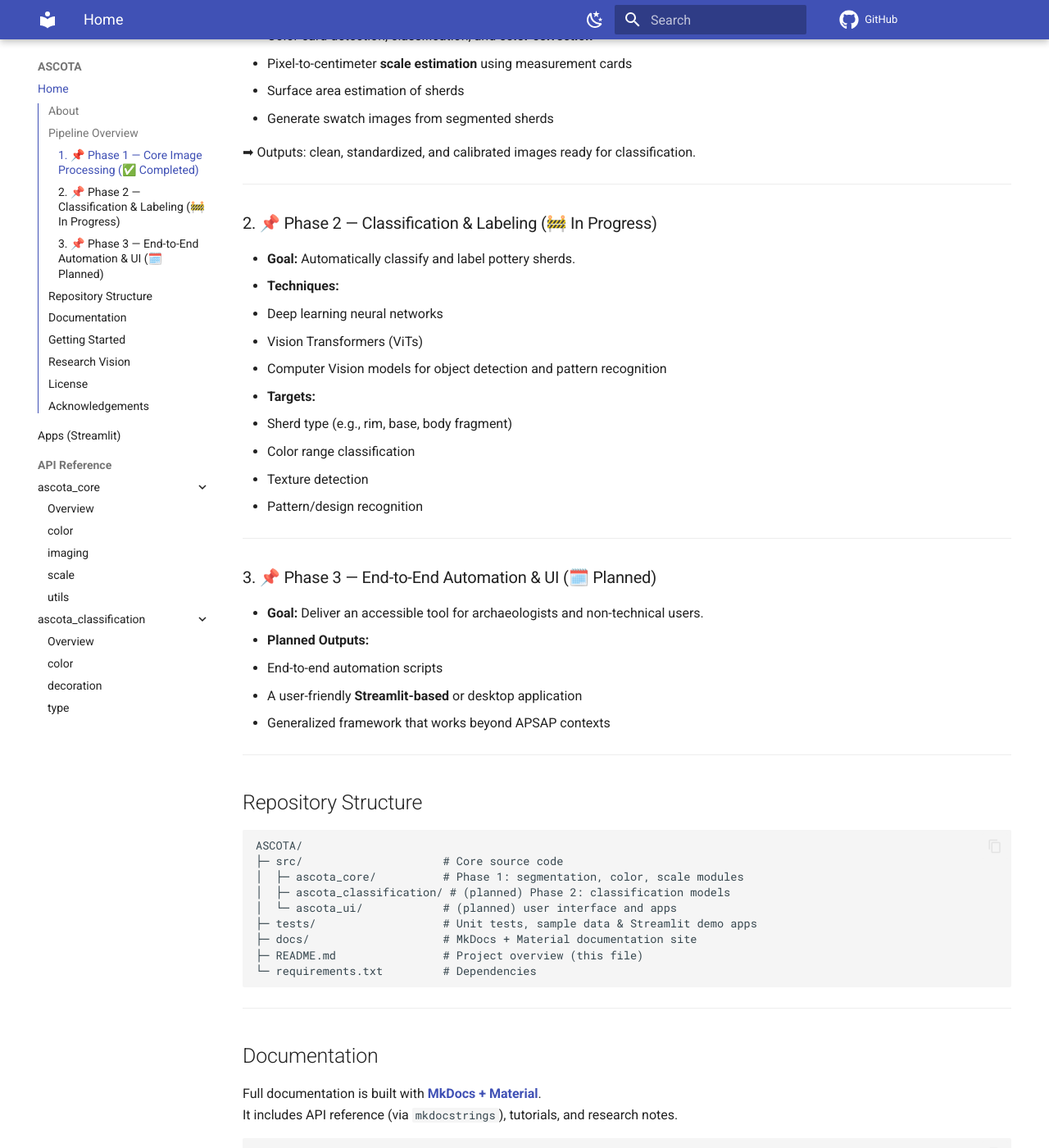
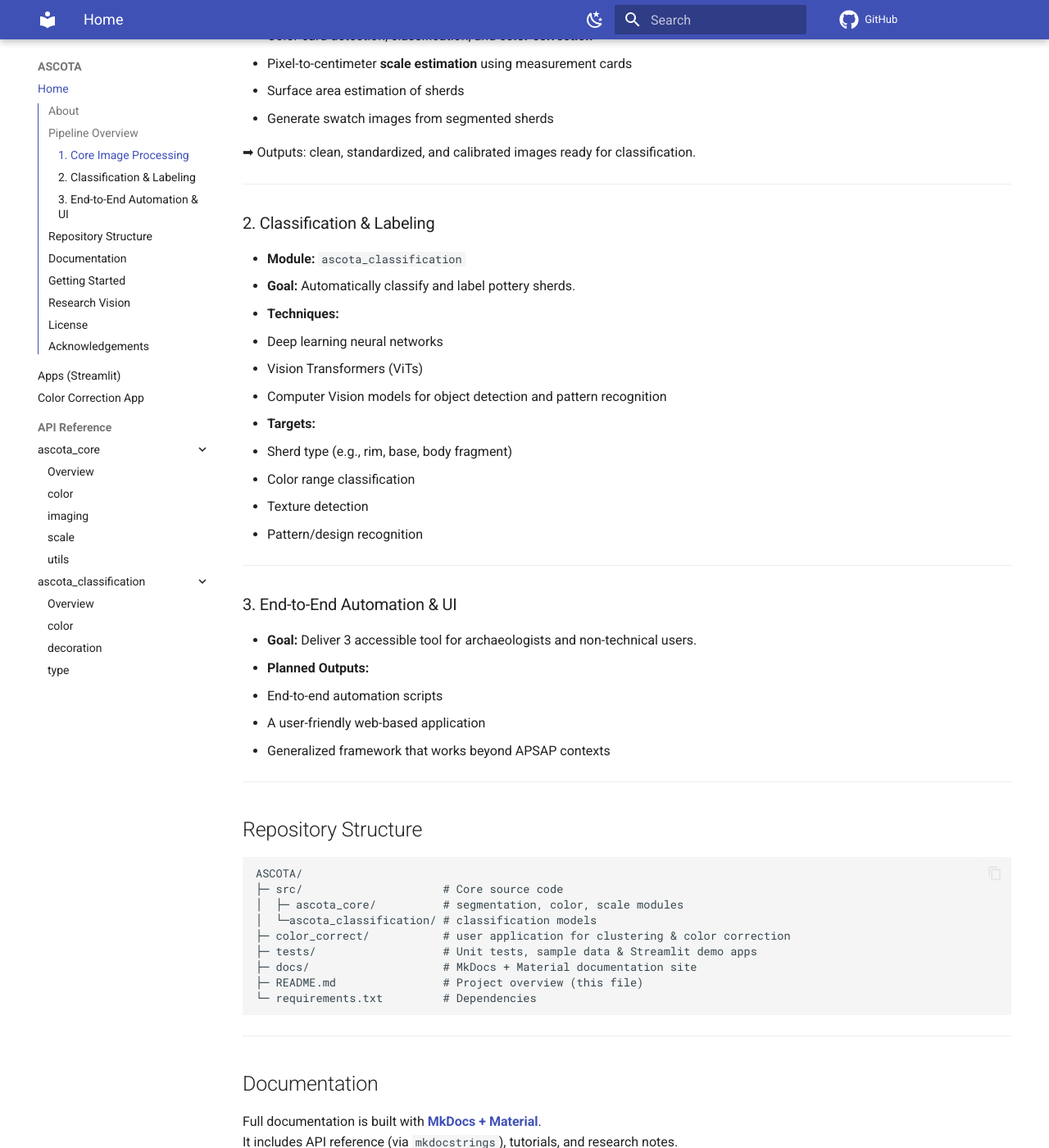
Before and after one commit to ShabGaming/ascota, an MkDocs documentation site: the page built from docs/index.md, in a window 1280 px wide and 1400 px high, scrolled down 831 px. Shown: the whole window at 82% size. Built offline with MkDocs 1.6.1 and Material for MkDocs 9.7.7, drawn with Linux system fonts in a browser that asks for light colours; comment, search, counter and statistics services are not loaded; some of the changed text lies outside the part shown.

Commit message:
Update README to clarify project phases and modules
Removed emoji indicators and updated descriptions for each project phase. Added module references for classification, clarified UI goals, and updated the directory structure to reflect current organization and planned modules.

````diff
--- a/README.md
+++ b/README.md
@@ -17,7 +17,7 @@
 
 ASCOTA is organized into **three phases**, with modular Python packages and tools for each stage:
 
-### 1. 📌 Phase 1 — Core Image Processing (✅ Completed)
+### 1. Core Image Processing
 - **Module:** `ascota_core`
 - **Purpose:** Standardize and prepare raw excavation images.
 - **Functions:**
@@ -31,7 +31,8 @@ ASCOTA is organized into **three phases**, with modular Python packages and tool
 
 ---
 
-### 2. 📌 Phase 2 — Classification & Labeling (🚧 In Progress)
+### 2. Classification & Labeling
+- **Module:** `ascota_classification`
 - **Goal:** Automatically classify and label pottery sherds.
 - **Techniques:**
   - Deep learning neural networks
@@ -45,11 +46,11 @@ ASCOTA is organized into **three phases**, with modular Python packages and tool
 
 ---
 
-### 3. 📌 Phase 3 — End-to-End Automation & UI (🗓️ Planned)
-- **Goal:** Deliver an accessible tool for archaeologists and non-technical users.
+### 3. End-to-End Automation & UI
+- **Goal:** Deliver 3 accessible tool for archaeologists and non-technical users.
 - **Planned Outputs:**
   - End-to-end automation scripts
-  - A user-friendly **Streamlit-based** or desktop application
+  - A user-friendly web-based application
   - Generalized framework that works beyond APSAP contexts
 
 ---
@@ -59,9 +60,9 @@ ASCOTA is organized into **three phases**, with modular Python packages and tool
 ```
 ASCOTA/
 ├─ src/                     # Core source code
-│  ├─ ascota_core/          # Phase 1: segmentation, color, scale modules
-│  ├─ ascota_classification/ # (planned) Phase 2: classification models
-│  └─ ascota_ui/            # (planned) user interface and apps
+│  ├─ ascota_core/          # segmentation, color, scale modules
+│  └─ascota_classification/ # classification models
+├─ color_correct/           # user application for clustering & color correction
 ├─ tests/                   # Unit tests, sample data & Streamlit demo apps
 ├─ docs/                    # MkDocs + Material documentation site
 ├─ README.md                # Project overview (this file)
--- a/mkdocs.yml
+++ b/mkdocs.yml
@@ -63,6 +63,7 @@ markdown_extensions:
 nav:
   - Home: index.md
   - Apps (Streamlit): apps.md
+  - Color Correction App: color_correction_app.md
   - API Reference:
       - ascota_core:
           - Overview: api/ascota_core/index.md
````
Also changed, not shown: docs/color_correction_app.md (added, +3 -0 lines).
